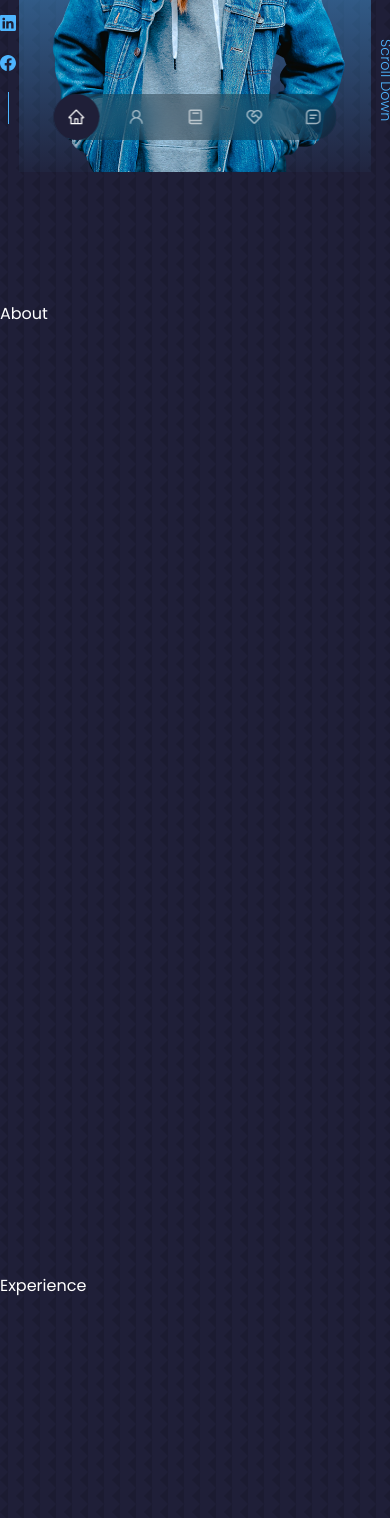
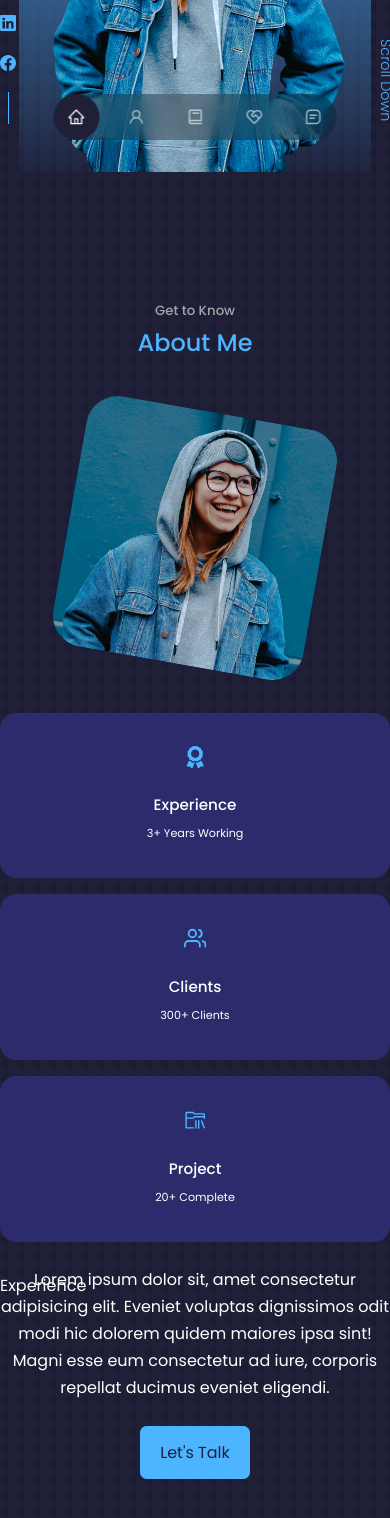
Before and after one commit to miriamtruiolo/react-mary-portfolio, a React (Create React App) app: page / in a window 390 px wide. Shown: the part 672-2190 px from the top of the page. Built offline with nearby package versions, Linux system fonts and the light colour scheme.

Commit message:
feat about section and css

```diff
--- a/src/components/about/About.jsx
+++ b/src/components/about/About.jsx
@@ -1,9 +1,50 @@
 import React from 'react'
 import './about.css'
+import ME from '../../assets/me-about.jpg'
+import { FaAward } from "react-icons/fa";
+import { FiUsers } from "react-icons/fi";
+import { VscFolderLibrary } from "react-icons/vsc";
 
 const About = () => {
   return (
-    <section id='about'>About</section>
+    <section id='about'>
+      <h5>Get to Know</h5>
+      <h2>About Me</h2>
+
+      <div className='container about_container'>
+        <div className='about_me'>
+          <div className='about_me-image'>
+            <img src={ME} alt='About Image'/>
+          </div>
+        </div>
+
+        <div className='about_content'>
+          <div className='about_cards'>
+            <article className='about_card'>
+              <FaAward className='about_icon'/>
+              <h5>Experience</h5>
+              <small>3+ Years Working</small>
+            </article>
+            <article className='about_card'>
+              <FiUsers className='about_icon'/>
+              <h5>Clients</h5>
+              <small>300+ Clients</small>
+            </article>
+            <article className='about_card'>
+              <VscFolderLibrary className='about_icon'/>
+              <h5>Project</h5>
+              <small>20+ Complete</small>
+            </article>
+          </div>
+
+          <p>
+            Lorem ipsum dolor sit, amet consectetur adipisicing elit. Eveniet voluptas dignissimos odit modi hic dolorem quidem maiores ipsa sint! Magni esse eum consectetur ad iure, corporis repellat ducimus eveniet eligendi.
+          </p>
+
+          <a href='#contact' className='btn btn-primary'>Let's Talk</a>
+        </div>
+      </div>
+    </section>
   )
 }
 
--- a/src/components/about/about.css
+++ b/src/components/about/about.css
@@ -0,0 +1,103 @@
+.about_container {
+    display: grid;
+    grid-template-columns: 35% 50%;
+    gap: 15%;
+}
+
+.about_me {
+    width: 100%;
+    aspect-ratio: 1/1;
+    border-radius: 2rem;
+    background: linear-gradient(
+        45deg,
+        transparent,
+        var(--color-primary),
+        transparent,
+    );
+    display: grid;
+    place-items: center;
+}
+
+.about_me-image {
+    border-radius: 2rem;
+    overflow: hidden;
+    transform: rotate(10deg);
+    transition: var(--transition);
+}
+
+.about_me-image:hover {
+    transform: rotate(0);
+}
+
+.about_cards {
+    display: grid;
+    grid-template-columns: repeat(2, 1fr);
+    gap: 1.5rem;
+}
+
+.about_card {
+    background: var(--color-bg-variant);
+    border: 1px solid transparent;
+    border-radius: 1rem;
+    padding: 2rem;
+    text-align: center;
+    transition: var(--transition);
+}
+
+.about_card:hover {
+    background: transparent;
+    border-color: var(--color-primary-variant);
+    cursor: default;
+}
+
+.about_icon {
+    color: var(--color-primary);
+    font-size: 1.4rem;
+    margin-bottom: 1rem;
+}
+
+.about_card h5 {
+    font-size: 0.95rem;
+}
+
+.about_card small {
+    font-size: 0.7rem;
+    columns: var(--color-light);
+}
+
+ /* ========MEDIA QUERIES (MEDIUM DEVICES)====== */
+@media screen and (max-width: 1024px) { /* Aggiunto spazio corretto */
+    .about_container {
+        grid-template-columns: 1fr; /* Colonna singola */
+        gap: 0;
+    }
+    .about_me {
+        width: 50%;
+        margin: 2rem auto 4rem;
+    }
+
+    .about_content p {
+        margin: 1rem 0 1.5rem;
+    }
+}
+
+/* ========MEDIA QUERIES (SMALL DEVICES)====== */
+@media screen and (max-width: 600px) { /* Aggiunto spazio corretto */
+    .about_me {
+        width: 65%;
+        margin: 0 auto 3rem;
+    }
+
+    .about_cards {
+        grid-template-columns: 1fr; /* Colonna singola */
+        gap: 1rem;
+    }
+
+    .about_content {
+        text-align: center;
+    }
+
+    .about_content p {
+        margin: 1.5rem 0;
+    }
+}
```
